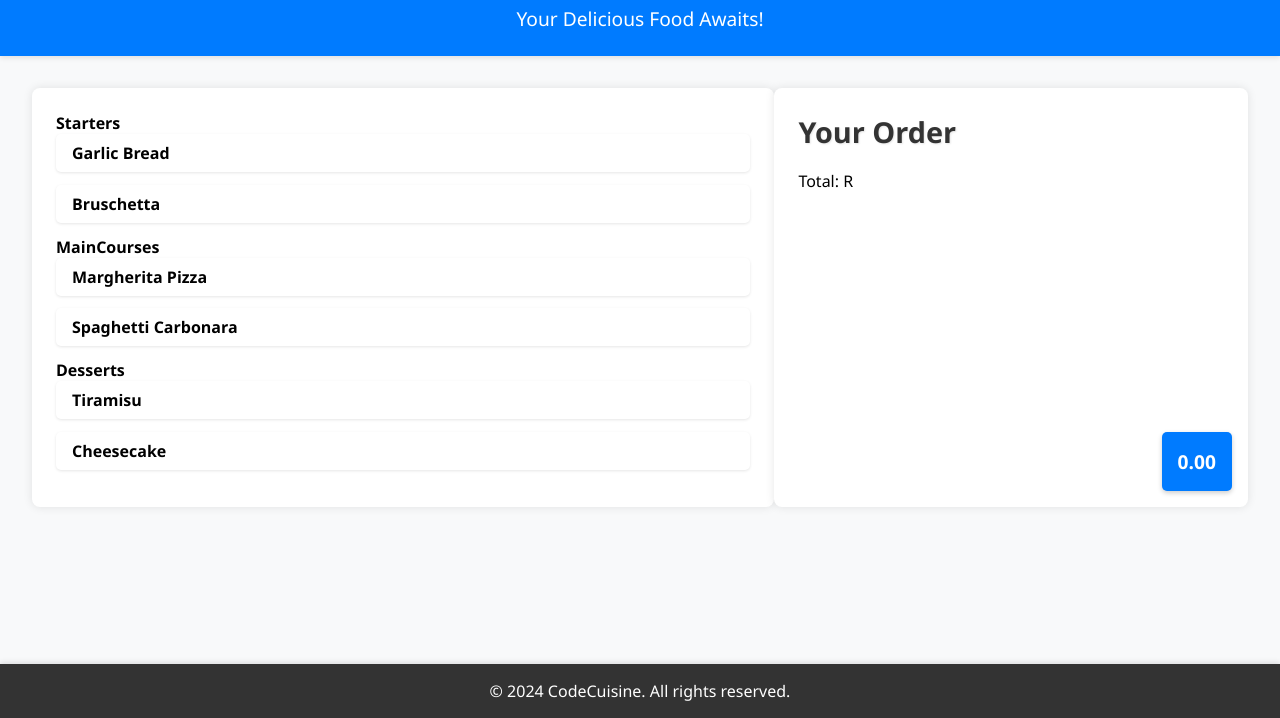
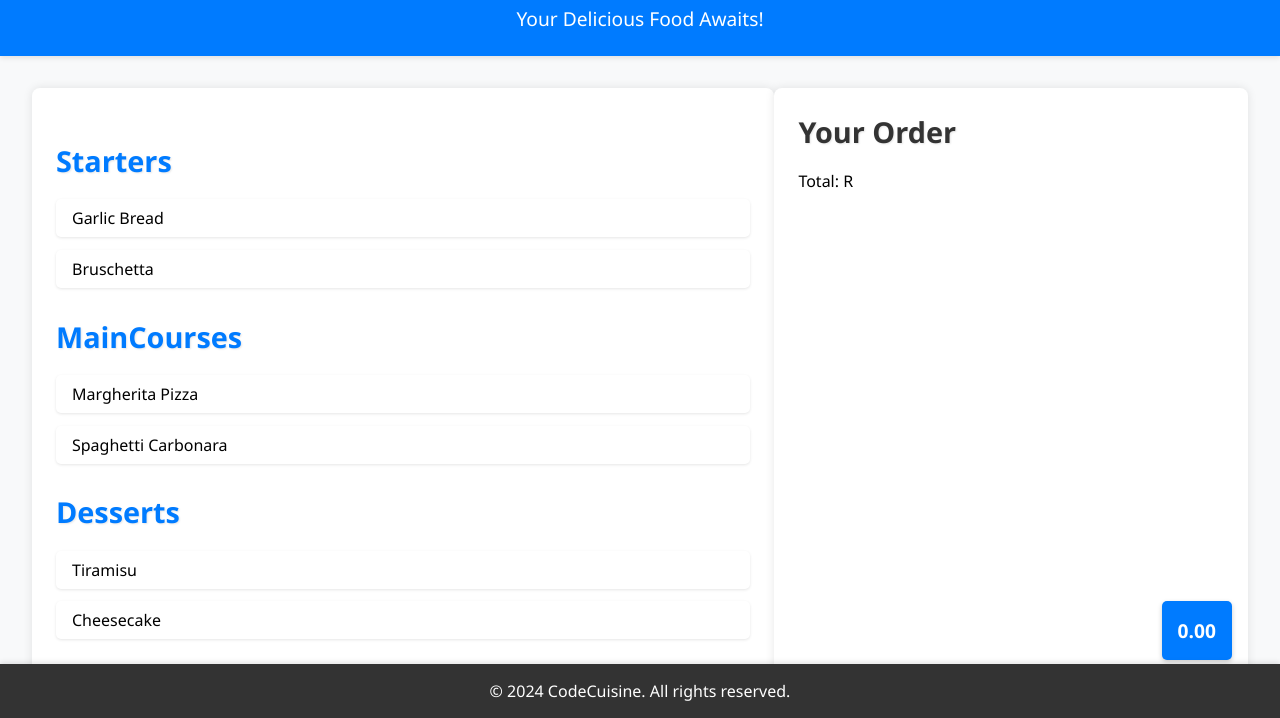
Before and after one commit to Lugan2004/Module_6_LUGVIS340_WFC2401_GroupA_LUGAN-VISAGIE_JSL06-main, a plain HTML site: page Module_6_LUGVIS340_WFC2401_GroupA_LUGAN-VISAGIE_JSL06-main/index.html in a window 1280 px wide. Shown: the part 82-800 px from the top of the page. Drawn offline with Linux system fonts and the light colour scheme.

Commit message:
improved css

```diff
--- a/Module_6_LUGVIS340_WFC2401_GroupA_LUGAN-VISAGIE_JSL06-main/index.css
+++ b/Module_6_LUGVIS340_WFC2401_GroupA_LUGAN-VISAGIE_JSL06-main/index.css
@@ -26,7 +26,6 @@ body, h1, h2, p, ul {
 
   header p {
     font-size: 1.2rem;
-
   }
 
   main {
@@ -44,7 +43,6 @@ body, h1, h2, p, ul {
   }
 
   #menu {
-    font-weight: bold;
     max-width: 60%;
     overflow-y: auto;
   }
@@ -60,6 +58,11 @@ body, h1, h2, p, ul {
     margin-bottom: 1.2rem;
     color: #333;
     text-shadow: 1px 1px 2px rgba(0, 0, 0, 0.1);
+  }
+
+  #menu h3 {
+    font-weight: bold;
+    color: #007bff; /* Themed color for menu titles */
   }
 
   #menu ul, #order ul {
--- a/Module_6_LUGVIS340_WFC2401_GroupA_LUGAN-VISAGIE_JSL06-main/index.js
+++ b/Module_6_LUGVIS340_WFC2401_GroupA_LUGAN-VISAGIE_JSL06-main/index.js
@@ -13,7 +13,7 @@ const menu = {
     // Loop through each category and its items in the menu object
     for (const category in menu) {
       // Create an element to represent the category
-      const categoryElement = document.createElement('div');
+      const categoryElement = document.createElement('h3');
       // Set the text content of the category element to the category name
       categoryElement.textContent = category;
       // Append the category element to the menu container
```
Lines whose indentation alone changed are shown as unchanged.
